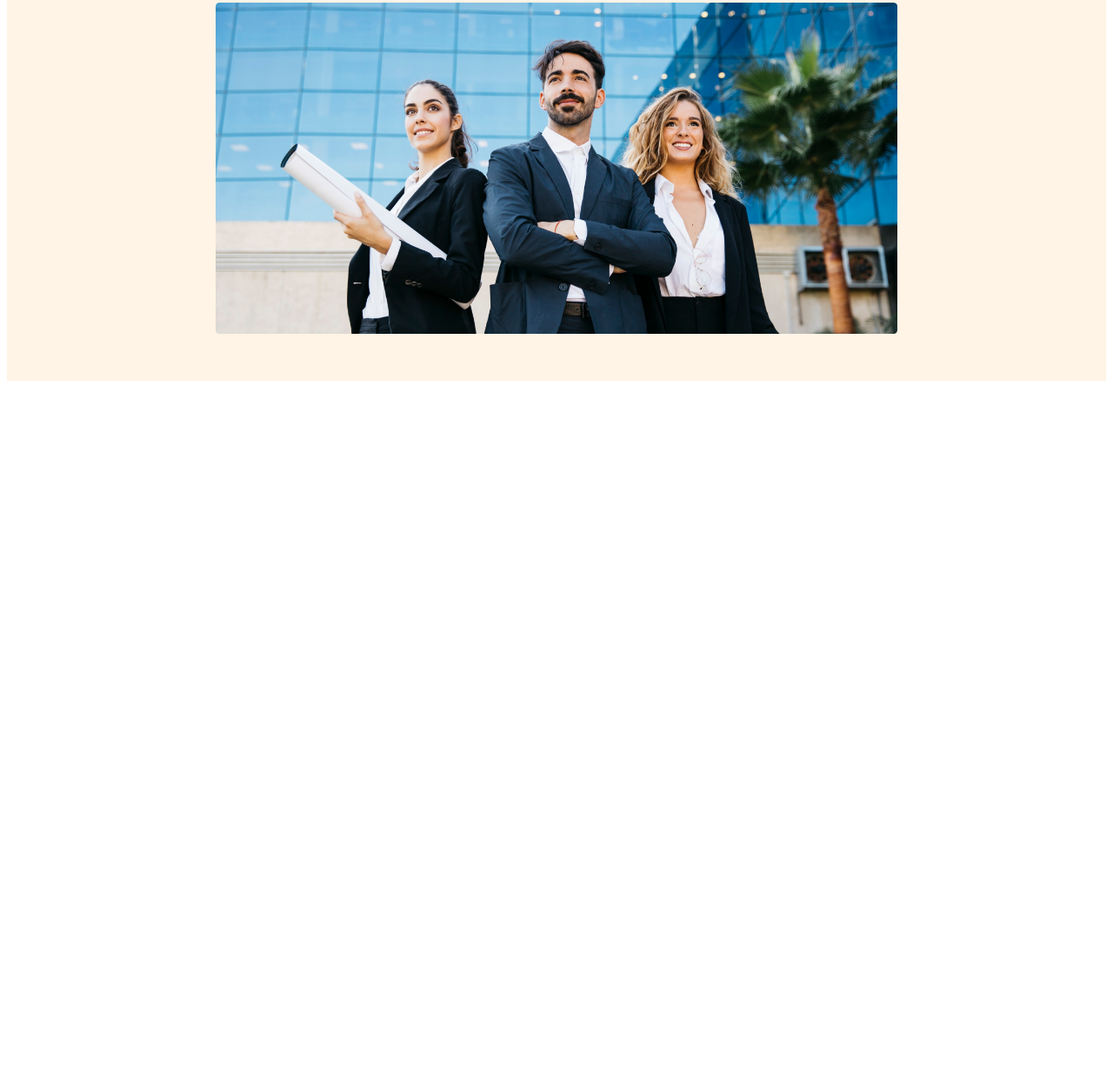
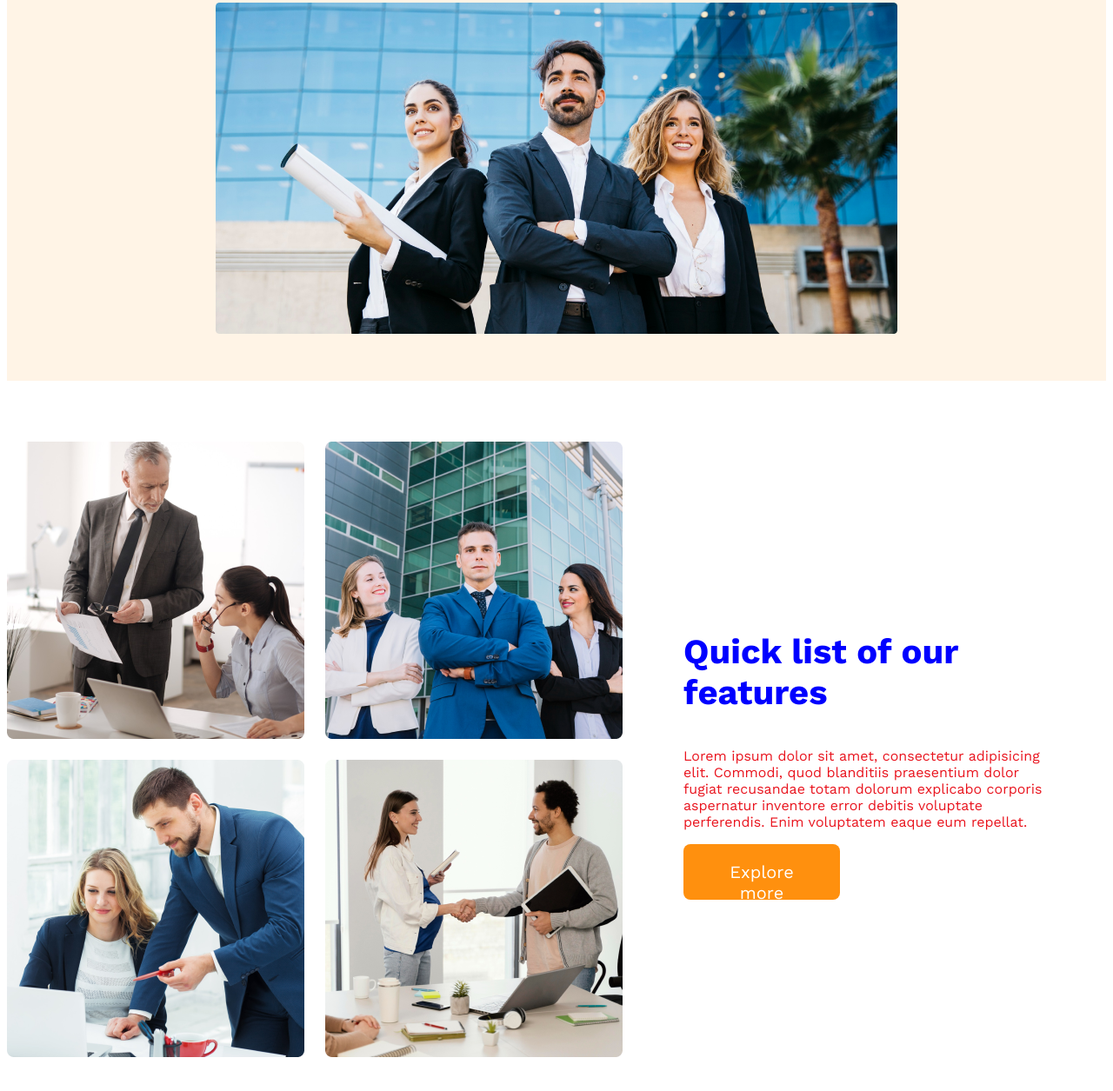
Before and after one commit to Shezan009/g3-architects-website, a plain HTML site: page index.html in a window 1280 px wide. Shown: the part 593-1848 px from the top of the page at 87% size. Before the commit the page ends 1039 px from the top, so only its background shows below. Drawn offline with nearby package versions, Linux system fonts and the light colour scheme.

Commit message:
features-teams responsive done

```diff
--- a/index.html
+++ b/index.html
@@ -12,7 +12,7 @@
 <body>
 
 
-
+    <!-- header start -->
     <header>
         <nav>
             <h3 class="nav-title">G3 Architects</h3>
@@ -28,7 +28,7 @@
         <div class="banner">
             <div class="banner-content">
                 <h1 class="banner-title">Brand New Group of Architects</h1>
-                <p class="banner-description">Lorem ipsum dolor sit, amet consectetur adipisicing elit. Facilis mollitia
+                <p class="all-description">Lorem ipsum dolor sit, amet consectetur adipisicing elit. Facilis mollitia
                     consectetur, voluptatum impedit porro nesciunt nobis incidunt exercitationem aliquid, aperiam rem
                     illo quo quia rerum velit nam a! Ipsam, corrupti.</p>
                 <button class="btn-primary">Explore More</button>
@@ -38,11 +38,30 @@
         </div>
 
     </header>
+    <!-- header end -->
 
 
 
     <main>
+            <!-- features (teams) section start -->
+        <section class="teams-container">
 
+        <div class="team-img-container">
+            <img src="images/team1.png" alt="">
+            <img src="images/team2.png" alt="">
+            <img src="images/team3.png" alt="">
+            <img src="images/team4.png" alt="">
+
+        </div>
+
+
+        <div class="teams-content">
+            <h3 class="team-title">Quick list of our features</h3>
+            <p class="all-description">Lorem ipsum dolor sit amet, consectetur adipisicing elit. Commodi, quod blanditiis praesentium dolor fugiat recusandae totam dolorum explicabo corporis aspernatur inventore error debitis voluptate perferendis. Enim voluptatem eaque eum repellat.</p>
+            <button class="btn-primary">Explore more</button>
+
+        </div>
+        </section>
     </main>
 
 
--- a/styles/architect.css
+++ b/styles/architect.css
@@ -9,8 +9,15 @@
     font-family: 'Work Sans', sans-serif;
 }
 
+.all-description {
+    font-size: 16px;
+    font-weight: 400;
+    color: rgb(233, 20, 30);
+
+}
+
 .btn-primary {
-font-size: 1.25rem;
+    font-size: 1.25rem;
     width: 180px;
     height: 64px;
     border-radius: 8px;
@@ -71,24 +78,63 @@ nav li a {
     color: var(--Dark-01, #131313);
 }
 
-.banner-description {
-    font-size: 16px;
-    font-weight: 400;
-    color: var(--Dark-03, #727272);
 
-}
-
-.banner img{
+.banner img {
     margin-top: 20px;
     width: 100%;
 }
 
+/* main styles */
+main {
+    max-width: 1440px;
+    margin: 70px auto;
+}
+
+/* teams style */
+.teams-container {
+    display: flex;
+    align-items: center;
+}
+
+.team-img-container{
+    display: grid;
+    grid-template-columns: repeat(2, 1fr);
+    gap: 1.5rem;
+}
+.teams-content{
+    padding-right: 70px;
+    padding-left: 70px;
+}
+.team-title{
+    font-size: 40px;
+font-weight: 700;
+color: blue;
+}
+
+
+
+
+
+
+
+
+
+
+
 /* responsive media queries */
-@media screen   and (max-width:576px) {
-   header{
-    padding: 20px;
-   }
-   nav{
-    flex-direction: column;
-   }
+@media screen and (max-width:576px) {
+    header {
+        padding: 20px;
+    }
+
+    nav, .teams-container {
+        flex-direction: column;
+    }
+    .team-img-container{
+        grid-template-columns: 1fr;
+    }
+    .teams-content{
+        padding-left: 20px;
+        padding-right: 20px;
+    }
 }
```
